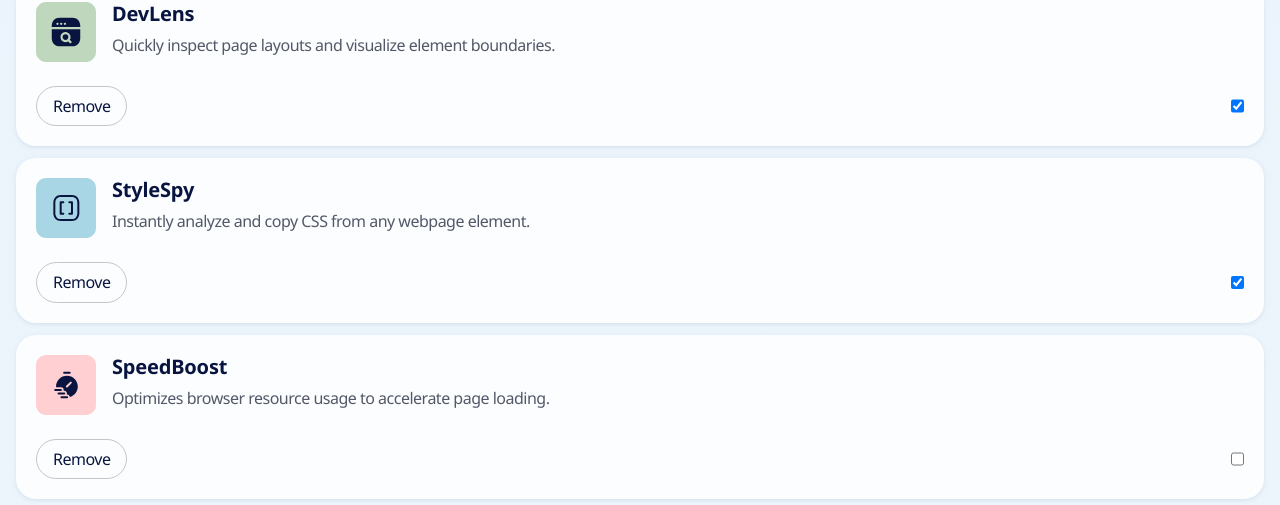
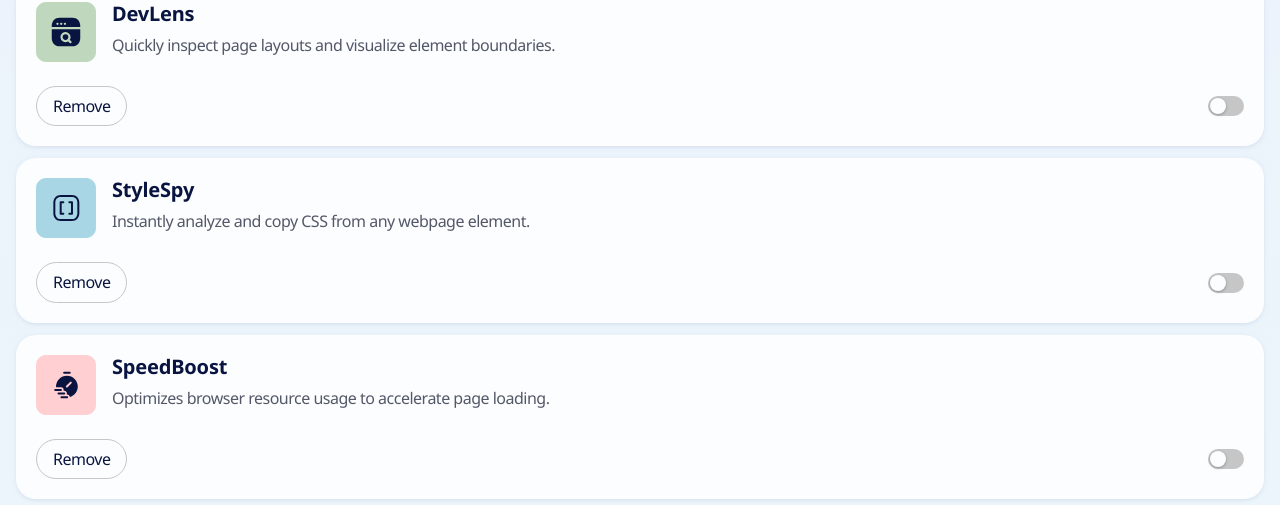
Before and after one commit to maishamir/browser-extension-manager, a React (Vite) app: page / in a window 1280 px wide. Shown: the part 295-800 px from the top of the page. Built offline with nearby package versions, Linux system fonts and the light colour scheme.

Commit message:
styled toggle on extCard; filter button styling wip

```diff
--- a/src/components/ExtCard/ExtCard.jsx
+++ b/src/components/ExtCard/ExtCard.jsx
@@ -16,8 +16,10 @@ function ExtCard({logo, name, description, isActive}) {
       </div>
 
       <div className="extCard__buttons">
-        <button type="button">Remove</button>
-        <input type="checkbox" name="" id="" checked={isActive} />
+        <button className="extCard__buttons--remove" type="button">Remove</button>
+
+        <input className='extCard__buttons--toggle' type="checkbox" name="toggle" id={`toggle-${name}`} />
+        <label htmlFor={`toggle-${name}`} className='toggle'></label>
       </div>
     </div>
   )
--- a/src/components/ExtCard/ExtCard.scss
+++ b/src/components/ExtCard/ExtCard.scss
@@ -6,7 +6,8 @@
   padding: $spacing250;
   background-color: var(--ext-card-bg);
   border-radius: $radius20;
-  box-shadow: 0px 2px 2px 0px rgba(194,206,225,0.21),  0px 1px 5px 1px rgba(194,206,225,0.21);
+  box-shadow: 0px 2px 2px 0px rgba(194, 206, 225, 0.21),
+    0px 1px 5px 1px rgba(194, 206, 225, 0.21);
 
   &__content {
     display: flex;
@@ -29,11 +30,11 @@
     }
   }
 
-
   &__buttons {
     display: flex;
     // background: #000;
     justify-content: space-between;
+    align-items: center;
 
     button {
       @extend .text-preset-6;
@@ -44,5 +45,40 @@
       background: transparent;
       border: 1px solid var(--ext-card-btn-brdr);
     }
+
+    &--toggle {
+      display: none;
+    }
   }
 }
+
+.toggle {
+  position: relative;
+  height: 1.25rem;
+  width: 2.25rem;
+  background: $neutral300;
+  border-radius: $radiusFull;
+  cursor: pointer;
+
+  &::after {
+    content: '';
+    position: absolute;
+    height: 1rem;
+    width: 1rem;
+    background-color: $neutral0;
+    border-radius: $radiusFull;
+    top: 2px;
+    left: 2px;
+    transition: all 0.25s ease-out;
+    box-shadow:  0px 1px 3px 0px rgba(10, 13, 18, 0.3);
+  }
+}
+
+.extCard__buttons--toggle:checked + .toggle {
+  background-color: $red700;
+}
+
+.extCard__buttons--toggle:checked + .toggle::after {
+  transform: translateX(1rem);
+
+}
--- a/src/components/ThemeToggle/ThemeToggle.scss
+++ b/src/components/ThemeToggle/ThemeToggle.scss
@@ -9,7 +9,7 @@
     background-color: var(--toggle-container);
     justify-content: space-between;
     padding: 0.75rem;
-    box-shadow: 0px 2px 3px -2px rgba(217,229,244,0.75);
+    box-shadow: 0px 2px 3px -2px #D9E5F4;
     border-radius: $radius10;
   }
 
@@ -19,3 +19,10 @@
     border-radius: $radius12;
   }
 }
+
+
+//TODO: STYLE TOGGLE BUTTON
+// TODO: HOOK UP THEME SWITCHING CAPABILITY
+  //TODO: IMPLEMENT DARK THEME STYLES
+  // TODO: CREATE STATE FOR THEME
+  // TODO: HOOK UP USELOCALSTORAGE
```
